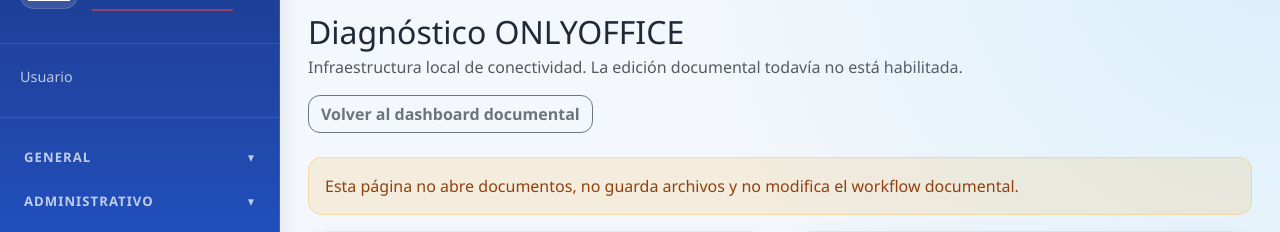
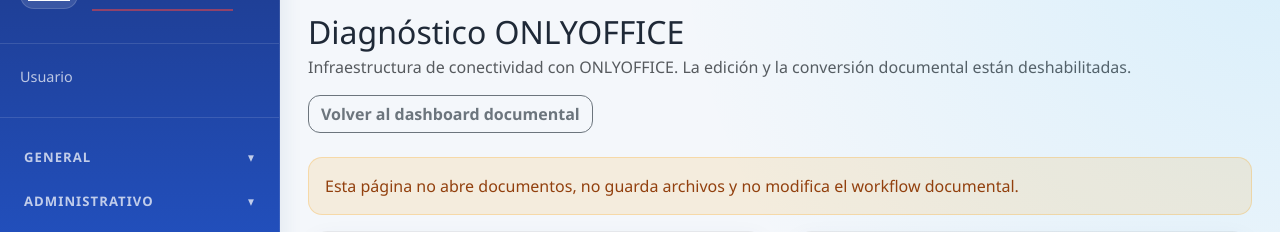
Before and after one commit to Rickyj09/LabZenIsoSoftware, a Python web app: template app/web/templates/documentacion/onlyoffice_diagnostico.html in a window 1280 px wide. Shown: the part 83-315 px from the top of the page. Run offline with Jinja, Linux system fonts and the light colour scheme; the template is opened without the code that fills it, so the values that code supplies are empty.

Commit message:
Preservar acceso público y diagnóstico ONLYOFFICE

```diff
--- a/app/web/routes/onlyoffice_integration.py
+++ b/app/web/routes/onlyoffice_integration.py
@@ -39,6 +39,8 @@
 def _onlyoffice_public_config():
     return {
         "enabled": bool(current_app.config["ONLYOFFICE_ENABLED"]),
+        "edit_enabled": bool(current_app.config["ONLYOFFICE_EDIT_ENABLED"]),
+        "conversion_enabled": bool(current_app.config["ONLYOFFICE_CONVERSION_ENABLED"]),
         "public_url": current_app.config["ONLYOFFICE_PUBLIC_URL"],
         "internal_url": current_app.config["ONLYOFFICE_INTERNAL_URL"],
         "callback_base_url": current_app.config["ONLYOFFICE_CALLBACK_BASE_URL"],
--- a/app/web/templates/documentacion/onlyoffice_diagnostico.html
+++ b/app/web/templates/documentacion/onlyoffice_diagnostico.html
@@ -7,7 +7,16 @@
     <div>
         <h2 class="mb-1">Diagnóstico ONLYOFFICE</h2>
         <div class="text-muted">
-            Infraestructura local de conectividad. La edición documental todavía no está habilitada.
+            Infraestructura de conectividad con ONLYOFFICE.
+        {% if onlyoffice.edit_enabled and onlyoffice.conversion_enabled %}
+            La edición y la conversión documental están habilitadas.
+        {% elif onlyoffice.edit_enabled %}
+            La edición documental está habilitada; la conversión está deshabilitada.
+        {% elif onlyoffice.conversion_enabled %}
+            La conversión documental está habilitada; la edición está deshabilitada.
+        {% else %}
+            La edición y la conversión documental están deshabilitadas.
+        {% endif %}
         </div>
     </div>
     <a href="{{ url_for('documentacion.dashboard') }}" class="btn btn-outline-secondary">Volver al dashboard documental</a>
```
Also changed, not shown: app/services/document_publication_service.py (+13 -2 lines).
